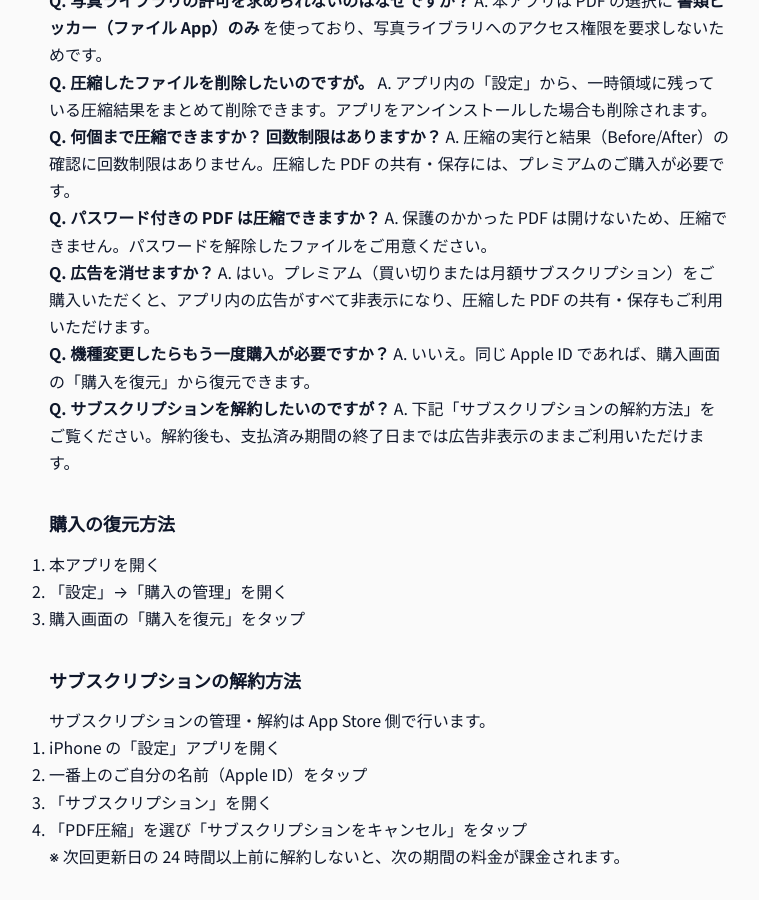
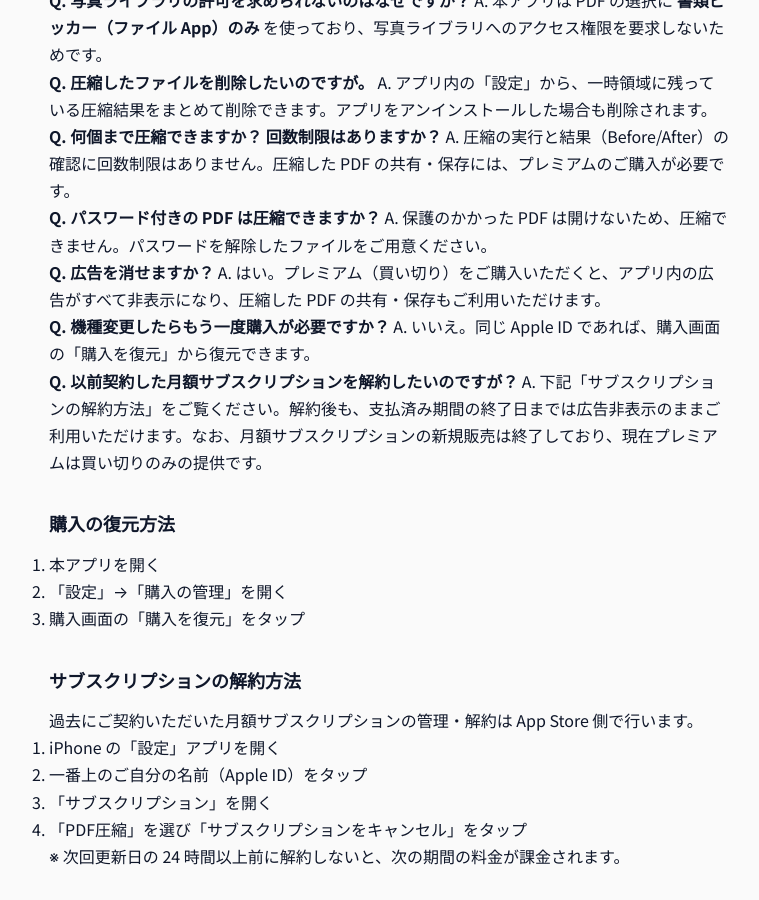
Before and after one commit to hecuhecu/hecuhecu.github.io, a Jekyll site: the page built from apps/pdf-compress/support.md, in a window 1280 px wide and 900 px high, scrolled down 1154 px. Shown: the whole window, without its empty margins (251-1010 px from the left). Built offline with Jekyll 4.4.1, drawn with Linux system fonts in a browser that asks for light colours.

Commit message:
pdf-compress: 法務ページを買い切り一本化に合わせて訂正
月額サブスクの新規販売終了に伴い、terms第6条/サポートFAQ/特商法の
記述を買い切り前提に変更。既契約者向けの自動更新・解約方法の説明は
「過去に販売していた」形で残す。

Co-Authored-By: Claude Fable 5 <noreply@anthropic.com>

```diff
--- a/apps/pdf-compress/support.md
+++ b/apps/pdf-compress/support.md
@@ -60,13 +60,13 @@ A. 圧縮の実行と結果（Before/After）の確認に回数制限はあり
 A. 保護のかかった PDF は開けないため、圧縮できません。パスワードを解除したファイルをご用意ください。
 
 **Q. 広告を消せますか？**
-A. はい。プレミアム（買い切りまたは月額サブスクリプション）をご購入いただくと、アプリ内の広告がすべて非表示になり、圧縮した PDF の共有・保存もご利用いただけます。
+A. はい。プレミアム（買い切り）をご購入いただくと、アプリ内の広告がすべて非表示になり、圧縮した PDF の共有・保存もご利用いただけます。
 
 **Q. 機種変更したらもう一度購入が必要ですか？**
 A. いいえ。同じ Apple ID であれば、購入画面の「購入を復元」から復元できます。
 
-**Q. サブスクリプションを解約したいのですが？**
-A. 下記「サブスクリプションの解約方法」をご覧ください。解約後も、支払済み期間の終了日までは広告非表示のままご利用いただけます。
+**Q. 以前契約した月額サブスクリプションを解約したいのですが？**
+A. 下記「サブスクリプションの解約方法」をご覧ください。解約後も、支払済み期間の終了日までは広告非表示のままご利用いただけます。なお、月額サブスクリプションの新規販売は終了しており、現在プレミアムは買い切りのみの提供です。
 
 ## 購入の復元方法
 
@@ -76,7 +76,7 @@ A. 下記「サブスクリプションの解約方法」をご覧ください
 
 ## サブスクリプションの解約方法
 
-サブスクリプションの管理・解約は App Store 側で行います。
+過去にご契約いただいた月額サブスクリプションの管理・解約は App Store 側で行います。
 
 1. iPhone の「設定」アプリを開く
 2. 一番上のご自分の名前（Apple ID）をタップ
```
Also changed, not shown: apps/pdf-compress/terms.md (+3 -3 lines), apps/pdf-compress/tokushoho.md (+4 -3 lines).
